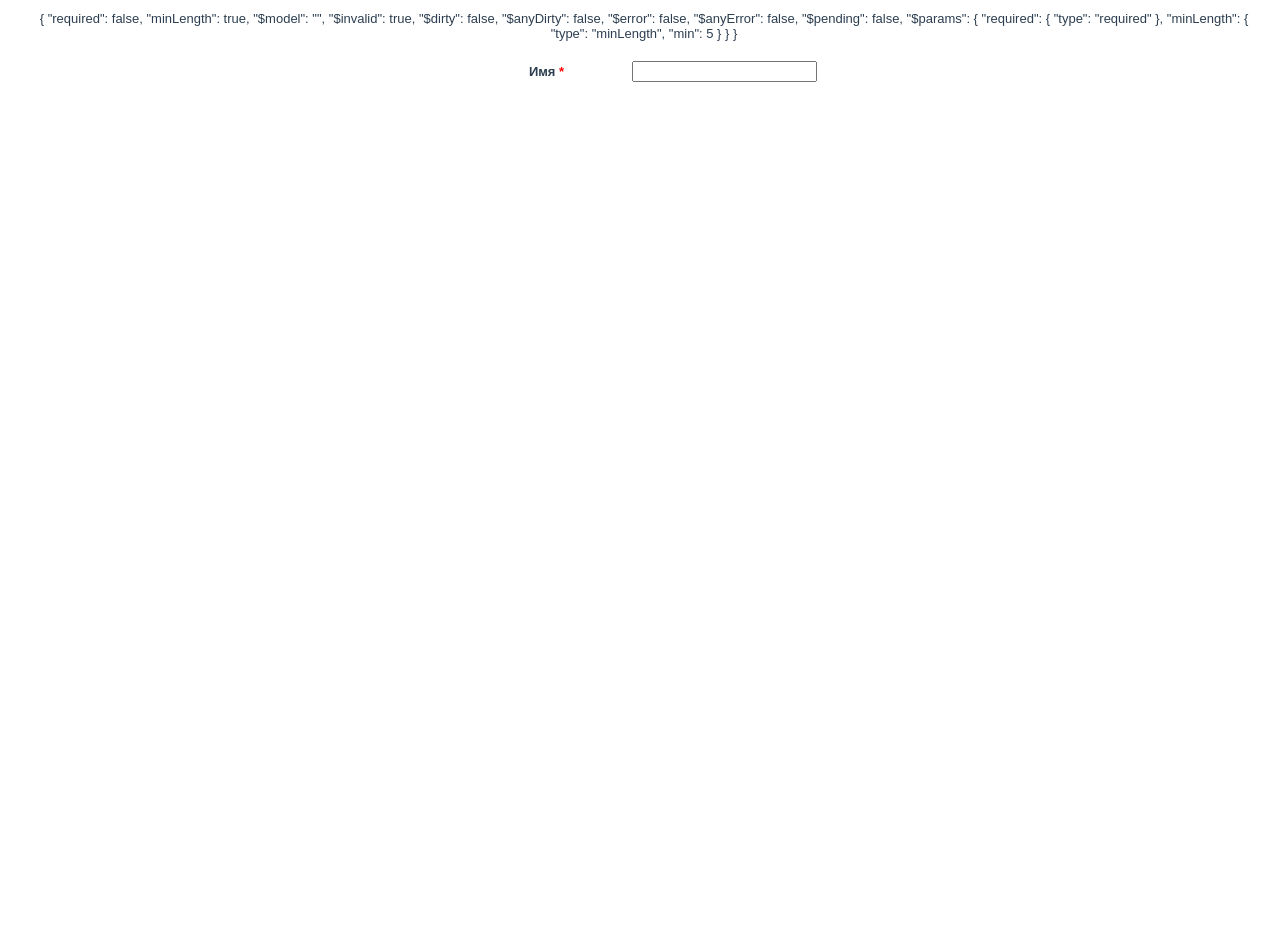
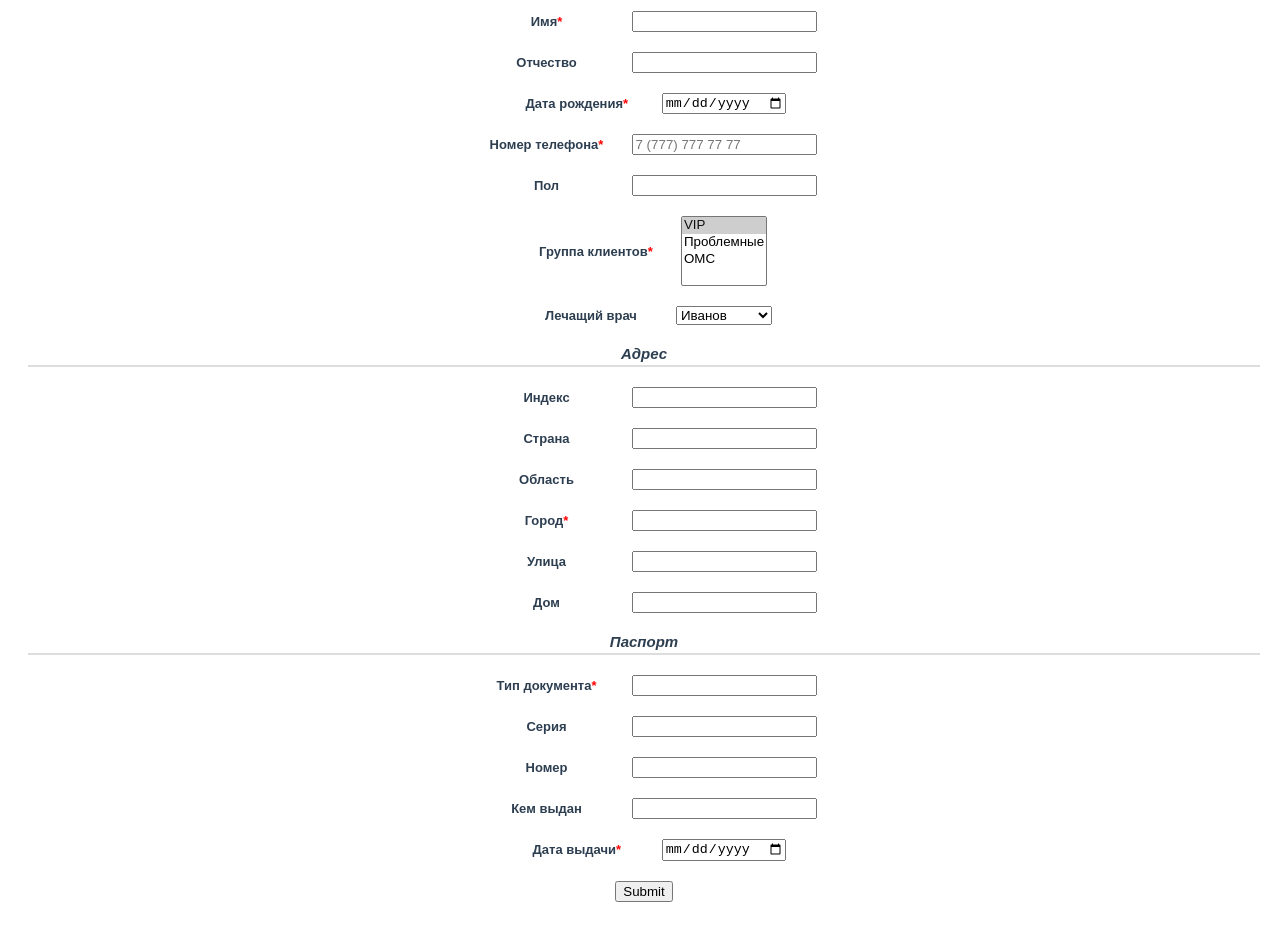
Before and after one commit to Shynghys/vuelidate-form, a Vue app: page / in a window 1280 px wide. Shown: the part 100-1040 px from the top of the page. Before the commit the page ends 800 px from the top, so only its background shows below. Built offline with nearby package versions, Linux system fonts and the light colour scheme.

Commit message:
sass added

```diff
--- a/package.json
+++ b/package.json
@@ -19,6 +19,8 @@
     "babel-eslint": "^10.1.0",
     "eslint": "^6.7.2",
     "eslint-plugin-vue": "^6.2.2",
+    "node-sass": "^5.0.0",
+    "sass-loader": "10.1.1",
     "vue-template-compiler": "^2.6.11"
   },
   "eslintConfig": {
--- a/src/components/Form.vue
+++ b/src/components/Form.vue
@@ -1,12 +1,12 @@
 <template>
   <div>
     <div class="form-style-2">
-      <form action="">
+      <form action="/">
         <div class="form-style-2-heading">Provide your information</div>
 
         <div class="form-group">
           <label class="form__label"
-            >Фамилия <span class="required">*</span></label
+            >Фамилия<span class="required">*</span></label
           >
 
           <div>
@@ -32,11 +32,11 @@
             </div>
           </div>
         </div>
-        <div>
+        <!-- <div>
           {{ $v.form.lastName }}
-        </div>
+        </div> -->
         <div class="form-group">
-          <label class="form__label">Имя <span class="required">*</span></label>
+          <label class="form__label">Имя<span class="required">*</span></label>
           <div>
             <input
               class="form__input"
@@ -52,34 +52,33 @@
           </div>
         </div>
 
-        <!-- <div>
+        <div>
           <div class="form-group">
             <label class="form__label">Отчество</label>
             <input class="form__input" />
           </div>
 
-          <div
-            class="form-group"
-            :class="{ 'form-group--error': $v.form.birthDate.$error }"
-          >
+          <div class="form-group">
             <label class="form__label"
               >Дата рождения<span class="required">*</span></label
             >
             <div>
               <input
-                class="form__input"
+                class="form__input datepicker-input"
                 v-model.trim="$v.form.birthDate.$model"
+                type="date"
               />
-              <div class="error" v-if="!$v.form.birthDate.required">
+              <div
+                class="error"
+                v-if="!$v.form.birthDate.required"
+                :class="{ 'form-group--error': $v.form.birthDate.$error }"
+              >
                 Field Дата рождения is required.
               </div>
             </div>
           </div>
 
-          <div
-            class="form-group"
-            :class="{ 'form-group--error': $v.form.mobileNumber.$error }"
-          >
+          <div class="form-group">
             <label class="form__label"
               >Номер телефона<span class="required">*</span></label
             >
@@ -87,8 +86,14 @@
               <input
                 class="form__input"
                 v-model.trim="$v.form.mobileNumber.$model"
+                type="tel"
+                placeholder="7 (777) 777 77 77"
               />
-              <div class="error" v-if="!$v.form.mobileNumber.required">
+              <div
+                class="error"
+                v-if="!$v.form.mobileNumber.required"
+                :class="{ 'form-group--error': $v.form.mobileNumber.$error }"
+              >
                 Field Номер телефона is required.
               </div>
             </div>
@@ -99,19 +104,31 @@
             <input class="form__input" />
           </div>
 
-          <div
-            class="form-group"
-            :class="{ 'form-group--error': $v.form.clientGroup.$error }"
-          >
+          <div class="form-group">
             <label class="form__label"
               >Группа клиентов<span class="required">*</span></label
             >
             <div>
-              <input
+              <select
+                name=""
+                id=""
+                v-model.trim="$v.form.clientGroup.$model"
+                multiple
+              >
+                <option value="VIP" selected>VIP</option>
+                <option value="Проблемные">Проблемные</option>
+                <option value="ОМС">ОМС</option>
+              </select>
+
+              <!-- <input
                 class="form__input"
                 v-model.trim="$v.form.clientGroup.$model"
-              />
-              <div class="error" v-if="!$v.form.clientGroup.required">
+              /> -->
+              <div
+                class="error"
+                v-if="!$v.form.clientGroup.required"
+                :class="{ 'form-group--error': $v.form.clientGroup.$error }"
+              >
                 Field Группа клиентов is required.
               </div>
             </div>
@@ -119,7 +136,11 @@
 
           <div class="form-group">
             <label class="form__label">Лечащий врач</label>
-            <input class="form__input" />
+            <select name="" id="">
+              <option value="Иванов" selected>Иванов</option>
+              <option value="Захаров">Захаров</option>
+              <option value="Чернышева">Чернышева</option>
+            </select>
           </div>
 
           <div class="form-style-2-heading">Адрес</div>
@@ -138,16 +159,17 @@
             <input class="form__input" />
           </div>
 
-          <div
-            class="form-group"
-            :class="{ 'form-group--error': $v.form.city.$error }"
-          >
+          <div class="form-group">
             <label class="form__label"
               >Город<span class="required">*</span></label
             >
             <div>
               <input class="form__input" v-model.trim="$v.form.city.$model" />
-              <div class="error" v-if="!$v.form.city.required">
+              <div
+                class="error"
+                v-if="!$v.form.city.required"
+                :class="{ 'form-group--error': $v.form.city.$error }"
+              >
                 Field Город is required.
               </div>
             </div>
@@ -164,10 +186,7 @@
           </div>
 
           <div class="form-style-2-heading">Паспорт</div>
-          <div
-            class="form-group"
-            :class="{ 'form-group--error': $v.form.documentType.$error }"
-          >
+          <div class="form-group">
             <label class="form__label"
               >Тип документа<span class="required">*</span></label
             >
@@ -176,7 +195,11 @@
                 class="form__input"
                 v-model.trim="$v.form.documentType.$model"
               />
-              <div class="error" v-if="!$v.form.documentType.required">
+              <div
+                class="error"
+                v-if="!$v.form.documentType.required"
+                :class="{ 'form-group--error': $v.form.documentType.$error }"
+              >
                 Field Тип документа is required.
               </div>
             </div>
@@ -197,10 +220,7 @@
             <input class="form__input" />
           </div>
 
-          <div
-            class="form-group"
-            :class="{ 'form-group--error': $v.form.documentGivenDate.$error }"
-          >
+          <div class="form-group">
             <label class="form__label"
               >Дата выдачи<span class="required">*</span></label
             >
@@ -208,8 +228,15 @@
               <input
                 class="form__input"
                 v-model.trim="$v.form.documentGivenDate.$model"
+                type="date"
               />
-              <div class="error" v-if="!$v.form.documentGivenDate.required">
+              <div
+                class="error"
+                v-if="!$v.form.documentGivenDate.required"
+                :class="{
+                  'form-group--error': $v.form.documentGivenDate.$error,
+                }"
+              >
                 Field Дата выдачи is required.
               </div>
             </div>
@@ -218,14 +245,22 @@
           <div
             class="form-group"
             :class="{ 'form-group--error': $v.form.$error }"
-          ></div>
-          <div class="error" v-if="$v.form.$error">Form is invalid.</div>
-        </div> -->
-
-        <!-- <tree-view
-        :data="$v.form"
-        :options="{ rootObjectKey: '$v.form', maxDepth: 2 }"
-      ></tree-view> -->
+          >
+            <button @click.prevent="submitForm">Submit</button>
+            <!-- <p v-if="error" class="error">
+              The form above has errors, <br />please get your act together and
+              resubmit
+            </p>
+            <p v-else-if="empty && uiState === 'submit clicked'" class="error">
+              The form above is empty, <br />cmon y'all you can't submit an
+              empty form!
+            </p>
+            <p v-else-if="uiState === 'form submitted'" class="success">
+              Hooray! Your form was submitted!
+            </p> -->
+            <div class="error" v-if="$v.form.$error">Form is invalid.</div>
+          </div>
+        </div>
       </form>
     </div>
   </div>
@@ -291,6 +326,15 @@ export default {
     },
   },
   methods: {
+    submitForm() {
+      this.empty = !this.$v.form.$anyDirty;
+      this.errors = this.$v.form.$anyError;
+      this.uiState = "submit clicked";
+      if (this.errors === false && this.empty === false) {
+        //this is where you send the responses
+        this.uiState = "form submitted";
+      }
+    },
     status(validation) {
       return {
         error: validation.$error,
@@ -305,44 +349,45 @@ export default {
   },
 };
 </script>
-<style>
-.form-style-2 {
+<style lang="sass">
+.form-style-2
   /* max-width: 500px; */
-  padding: 20px 12px 10px 20px;
-  font: 13px Arial, Helvetica, sans-serif;
-}
-.form-style-2-heading {
-  font-weight: bold;
-  font-style: italic;
-  border-bottom: 2px solid #ddd;
-  font-size: 15px;
-  padding-bottom: 3px;
-}
-.form-group {
-  display: flex;
-  justify-content: center;
-  align-items: center;
-  margin: 20px;
-}
-.form-group label {
-  margin-right: 10px;
-  width: 150px;
-  font-weight: bold;
-}
+  padding: 20px 12px 10px 20px
+  font: 13px Arial, Helvetica, sans-serif
 
-.required {
-  color: red;
-}
+  &-heading
+    font-weight: bold
+    font-style: italic
+    border-bottom: 2px solid #ddd
+    font-size: 15px
+    padding-bottom: 3px
 
-.error {
-  display: none;
-}
-.form-group--error {
-  display: block;
-  border-color: red;
-  background: #fdd;
-}
-.error:focus {
-  outline-color: #f99;
-}
+.form-group
+  display: flex
+  justify-content: center
+  align-items: center
+  margin: 20px
+
+  & label
+    margin-right: 10px
+    width: 150px
+    font-weight: bold
+
+.required
+  color: red
+
+.error
+  display: none
+
+.form-group--error
+  display: block
+  border-color: red
+  background: #fdd
+
+.error:focus
+  outline-color: #f99
+
+.datepicker-input
+  cursor: pointer
+  box-sizing: border-box
 </style>
--- /dev/null
+++ b/webpack.config.js
@@ -0,0 +1,19 @@
+module.exports = {
+    module: {
+        rules: [
+            // ... другие правила опущены
+
+            // это правило будет применяться к обычным файлам `.scss`
+            // А ТАКЖЕ к секциям `<style lang="scss">` в файлах `.vue`
+            {
+                test: /\.scss$/,
+                use: [
+                    'vue-style-loader',
+                    'css-loader',
+                    'sass-loader'
+                ]
+            }
+        ]
+    },
+    // плагин опущен
+}
```
Also changed, not shown: src/validators.js (+8 -8 lines), 1 other file (tests, documents, lock files or other folders).
